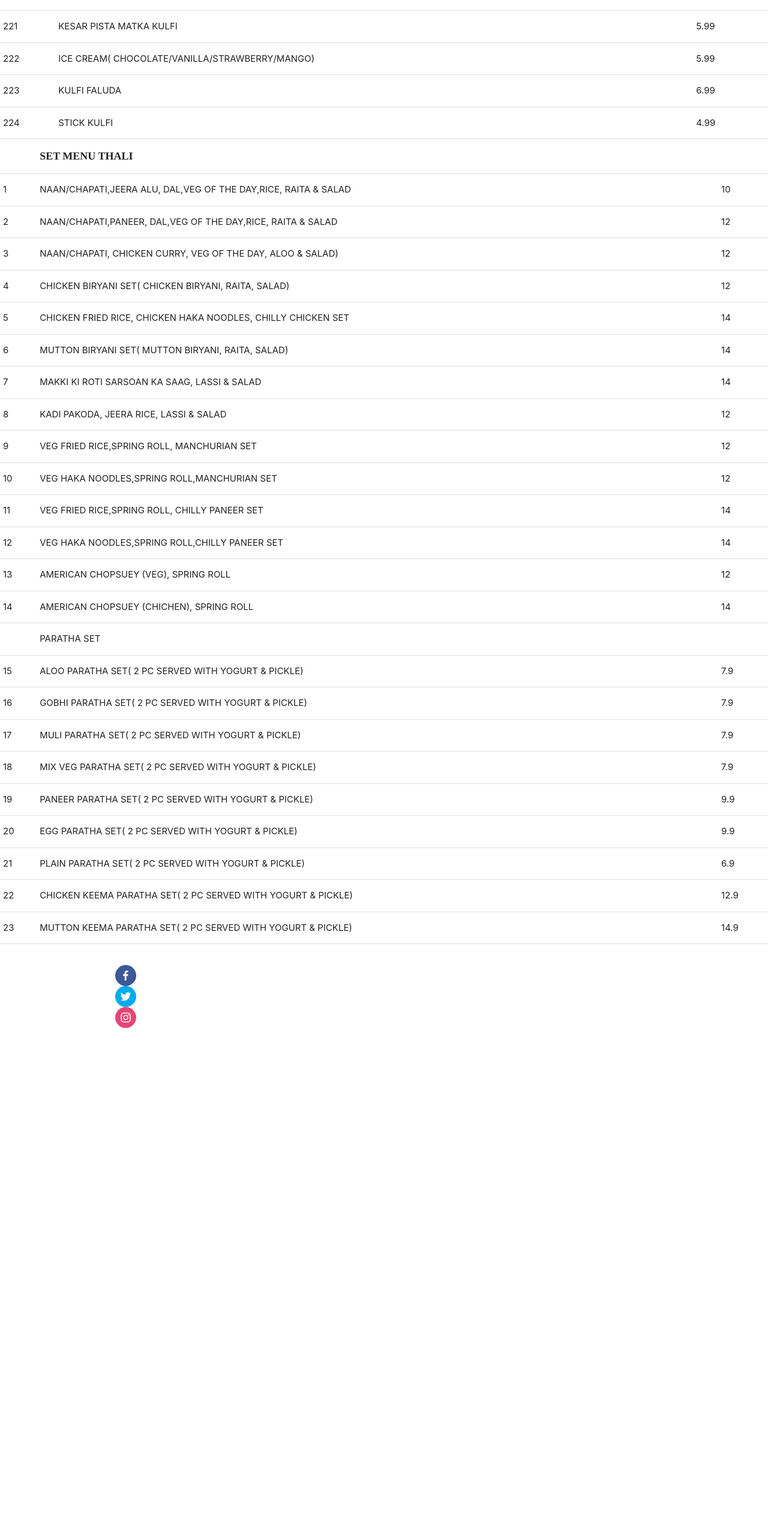
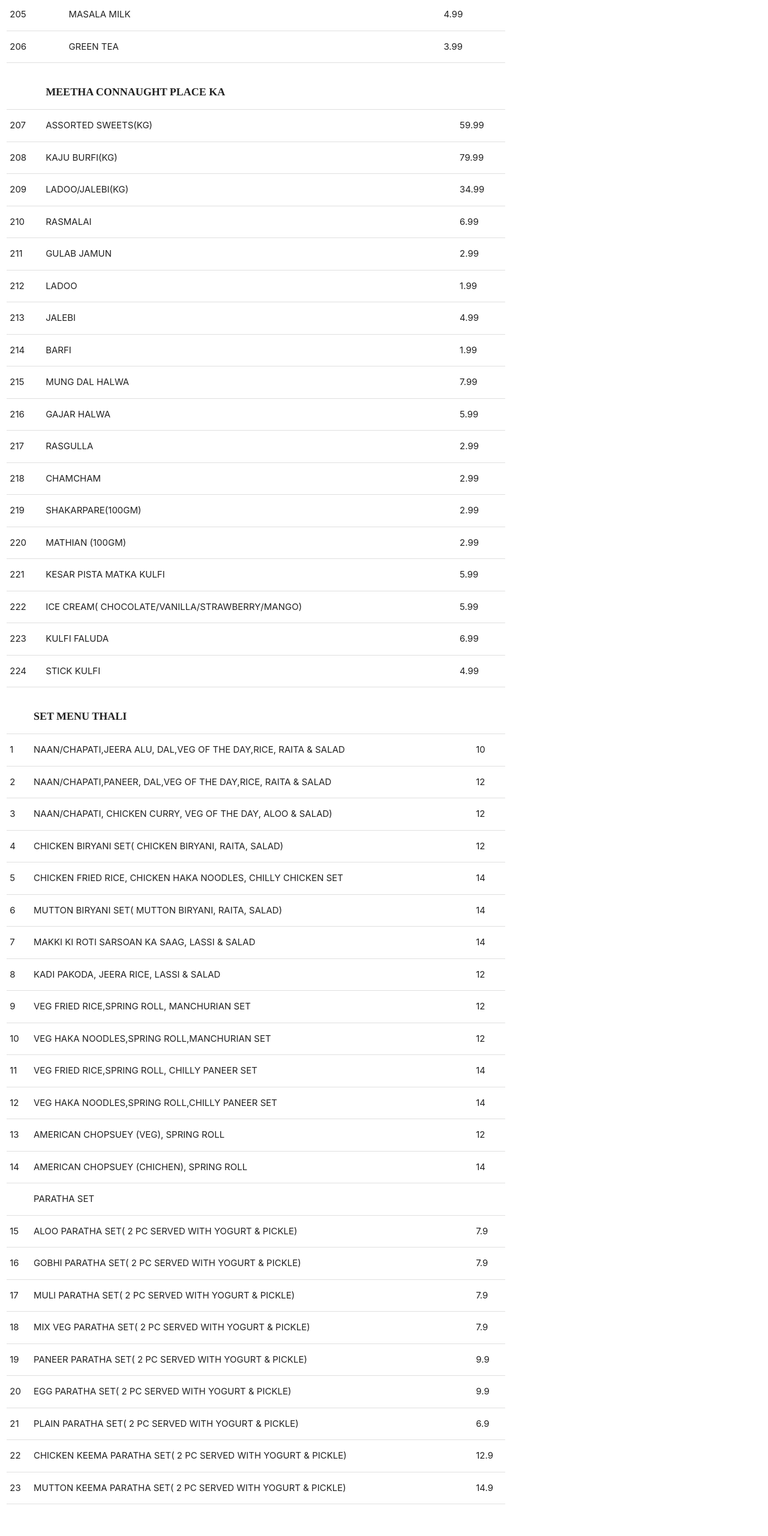
Before and after one commit to aryanmediratta/basic-react-website, a React (Create React App) app in the folder Desktop/WebDev/storewebsite/: page /menu in a window 1280 px wide. Shown: the part 7480-10041 px from the top of the page at 60% size. Before the commit the page ends 9209 px from the top, so only its background shows below. Built offline with nearby package versions, Linux system fonts and the light colour scheme.

Commit message:
responsive table for all devices

```diff
--- a/Desktop/WebDev/storewebsite/src/pages/Menu.js
+++ b/Desktop/WebDev/storewebsite/src/pages/Menu.js
@@ -1157,7 +1157,7 @@ class Menu extends Component {
 
 
 					<div class="row">
-				<div class="col s6">
+				<div class="col s8">
 
 					<table class = "centred">
 
@@ -1275,7 +1275,7 @@ class Menu extends Component {
 					</table>
 					</div>
 
-				<div class="col s6">
+				<div class="col s8">
 
 					<table class = "centred">
 					<tr>
@@ -1374,7 +1374,8 @@ class Menu extends Component {
 
 
 
-
+					<div class="row">
+				<div class="col s8">
 
 					<table class = "centred">
 
@@ -1475,7 +1476,12 @@ class Menu extends Component {
 						<td>4.99</td>
 					</tr>
 				</table>
-
+				</div>
+				</div>
+
+
+						<div class="row">
+				<div class="col s8">
 						<table >
 							<tr>
 								<td></td>
@@ -1603,6 +1609,8 @@ class Menu extends Component {
 								<td>14.9</td>
 							</tr>
 						</table>
+						</div>
+						</div>
 			<Footer/>
 			</div>
 			)
```
